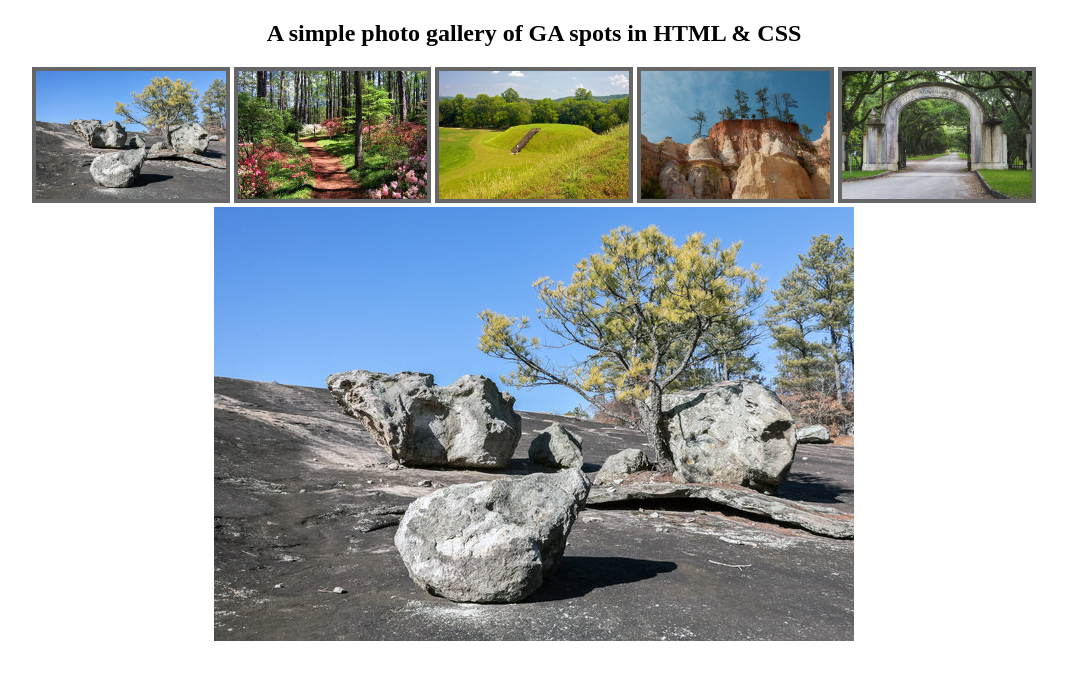
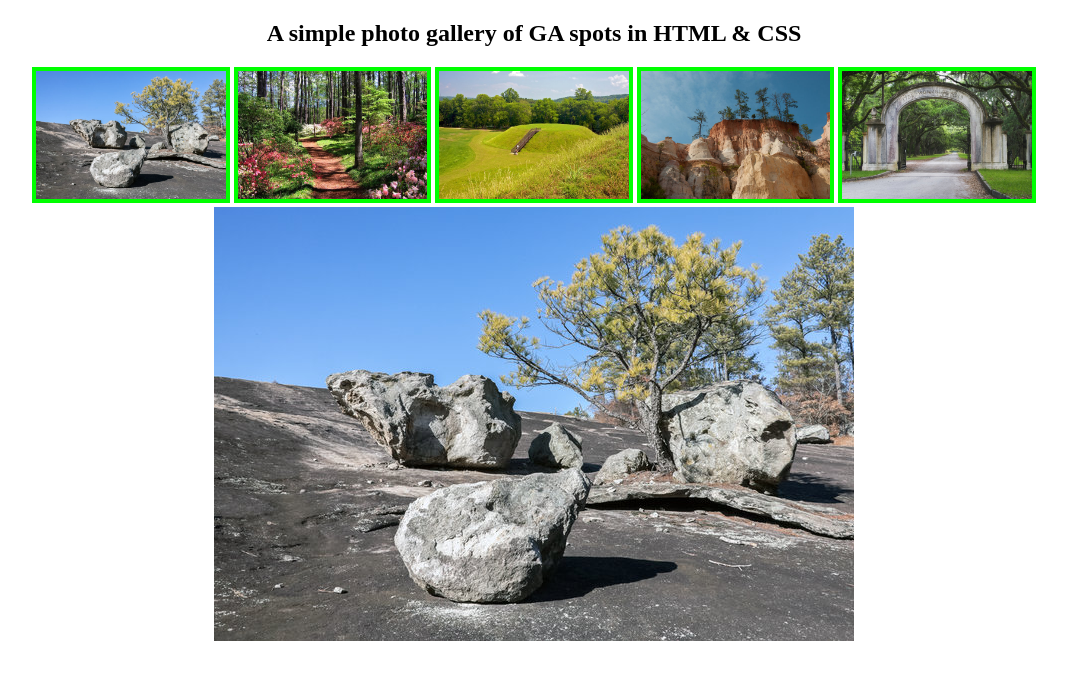
Before and after one commit to seanbhup/11-16immersive-photo-gallery, a plain HTML site: page index.html in a window 1280 px wide. Shown: the whole page, without its empty margins (106-1173 px from the left). Drawn offline with Linux system fonts and the light colour scheme.

Commit message:
Changed border back to green

```diff
--- a/index.html
+++ b/index.html
@@ -12,7 +12,7 @@
 	#middle-section img{
 		width:  15%;
 		/* Set a border around each thumbnail */
-		border:  4px solid #666;
+		border:  4px solid #0f0;
 
 	}
 	</style>
```
